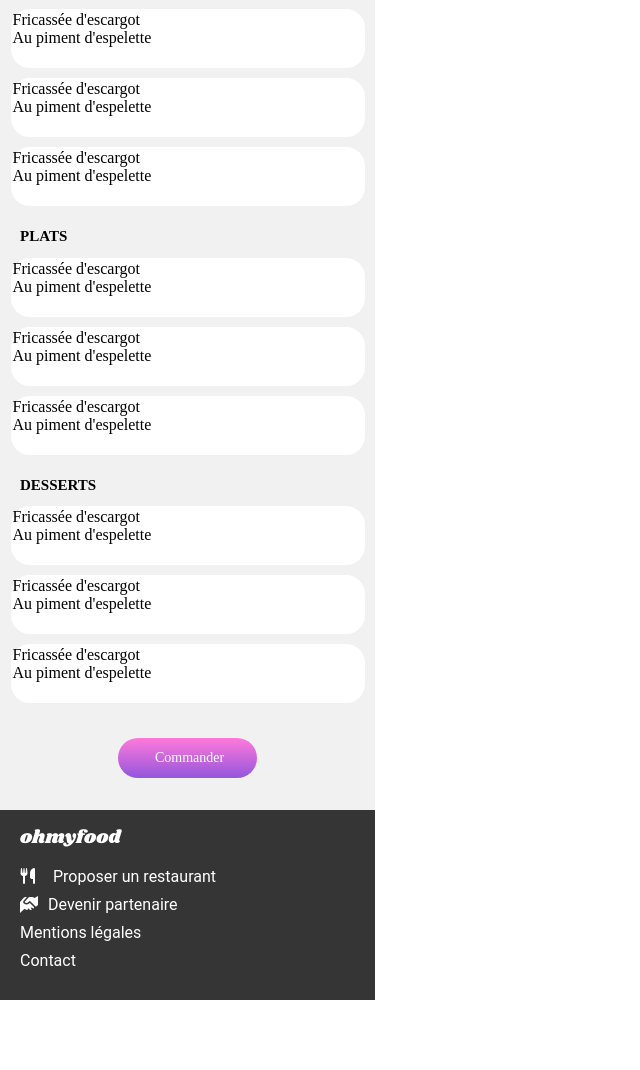
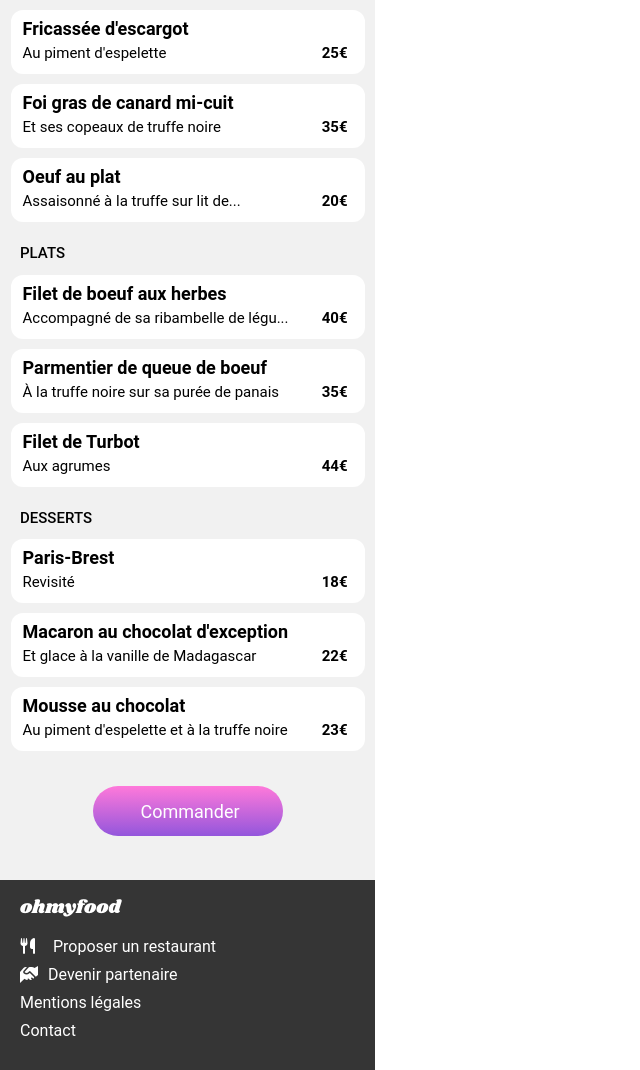
Before and after one commit to matgiard/MathieuGiard_3_02102021, a plain HTML site: page index1.html in a window 1280 px wide. Shown: the part 345-1415 px from the top of the page, without its empty margins (0-640 px from the left). Before the commit the page ends 1345 px from the top, so only its background shows below. Drawn offline with Linux system fonts and the light colour scheme.

Commit message:
dish main div

```diff
--- a/Ressources/css/style1.css
+++ b/Ressources/css/style1.css
@@ -63,7 +63,7 @@ header a {
     position: relative;
     border-top-left-radius: 25px;
     border-top-right-radius: 25px;
-    height: 910px;
+    height: 980px;
     display: flex;
     flex-direction: column;
 }
@@ -72,37 +72,63 @@ header a {
     display: flex;
     flex-direction: column;
     align-items: center;
+    font-family: Roboto, sans-serif;
 }
 
 h2 {
     align-self: baseline;
     font-size: 15px;
     margin-left: 20px;
+    font-family: Roboto, sans-serif;
+    font-weight: 500;
 }
 
-.container .dish {
+.dish {
     border: 2px white solid;
     margin-bottom: 10px;
     width: 350px;
-    height: 55px;
-    border-radius: 19px;
+    height: 60px;
+    border-radius: 12px;
     background-color: white;
 }
 
+.dish__title {
+    font-size: 18px;
+    font-weight: 600;
+    margin-left: 10px;
+    margin-top: 6px;
+}
+
+.dish__details {
+    display: flex;
+    justify-content: space-between;
+    margin-top: 5px;
+    margin-left: 10px;
+    font-size: 15px;
+}
+
+.dish__price {
+    display: inline-flex;
+    margin-right: 15px;
+    font-weight: 600;
+}
+
 .order-button {
-    padding: 12px;
+    padding: 15px;
     border-radius: 25px;
-    font-size: 14px;
     background-image: linear-gradient(0deg, #9356dc, #ff79da);
-    width: 115px;
+    width: 160px;
     align-self: center;
     margin-top: 25px;
+    height: 20px;
+    font-family: Roboto, sans-serif;
 }
 
 .order-button a {
     color: white;
     text-decoration: none;
-    margin-left: 25px;
+    margin-left: 33px;
+    font-size: 18px;
 }
 
     /* FOOTER */
@@ -111,7 +137,7 @@ footer {
     height: 190px;
     background-color: rgb(53, 53, 53);
     display: flex;
-    font-family: Roboto;
+    font-family: Roboto, sans-serif;
 }
 
 footer h3 {
--- a/index1.html
+++ b/index1.html
@@ -34,18 +34,18 @@
                 <h2>ENTRÉES</h2>
 
                 <div class="dish">
-                    Fricassée d'escargot</br>
-                    Au piment d'espelette
+                    <div class="dish__title">Fricassée d'escargot</div>
+                    <div class="dish__details"><span>Au piment d'espelette</span> <span class="dish__price">25€</span></div>
                 </div>
 
                 <div class="dish">
-                    Fricassée d'escargot</br>
-                    Au piment d'espelette
+                    <div class="dish__title">Foi gras de canard mi-cuit</div>
+                    <div class="dish__details"><span>Et ses copeaux de truffe noire</span> <span class="dish__price">35€</span></div>
                 </div>
 
                 <div class="dish">
-                    Fricassée d'escargot</br>
-                    Au piment d'espelette
+                    <div class="dish__title">Oeuf au plat</div>
+                    <div class="dish__details"><span>Assaisonné à la truffe sur lit de...</span> <span class="dish__price">20€</span></div>
                 </div>
 
             </section>
@@ -55,18 +55,18 @@
                 <h2>PLATS</h2>
 
                 <div class="dish">
-                    Fricassée d'escargot</br>
-                    Au piment d'espelette
+                    <div class="dish__title">Filet de boeuf aux herbes</div>
+                    <div class="dish__details"><span>Accompagné de sa ribambelle de légu...</span> <span class="dish__price">40€</span></div>
                 </div>
 
                 <div class="dish">
-                    Fricassée d'escargot</br>
-                    Au piment d'espelette
+                    <div class="dish__title">Parmentier de queue de boeuf</div>
+                    <div class="dish__details"><span>À la truffe noire sur sa purée de panais</span> <span class="dish__price">35€</span></div>
                 </div>
 
                 <div class="dish">
-                    Fricassée d'escargot</br>
-                    Au piment d'espelette
+                    <div class="dish__title">Filet de Turbot</div>
+                    <div class="dish__details"><span>Aux agrumes</span> <span class="dish__price">44€</span></div>
                 </div>
 
             </section>
@@ -76,18 +76,18 @@
                 <h2>DESSERTS</h2>
 
                 <div class="dish">
-                    Fricassée d'escargot</br>
-                    Au piment d'espelette
+                    <div class="dish__title">Paris-Brest</div>
+                    <div class="dish__details"><span>Revisité</span> <span class="dish__price">18€</span></div>
                 </div>
 
                 <div class="dish">
-                    Fricassée d'escargot</br>
-                    Au piment d'espelette
+                    <div class="dish__title">Macaron au chocolat d'exception</div>
+                    <div class="dish__details"><span>Et glace à la vanille de Madagascar</span> <span class="dish__price">22€</span></div>
                 </div>
 
                 <div class="dish">
-                    Fricassée d'escargot</br>
-                    Au piment d'espelette
+                    <div class="dish__title">Mousse au chocolat</div>
+                    <div class="dish__details"><span>Au piment d'espelette et à la truffe noire</span> <span class="dish__price">23€</span></div>
                 </div>
 
             </section>
```
